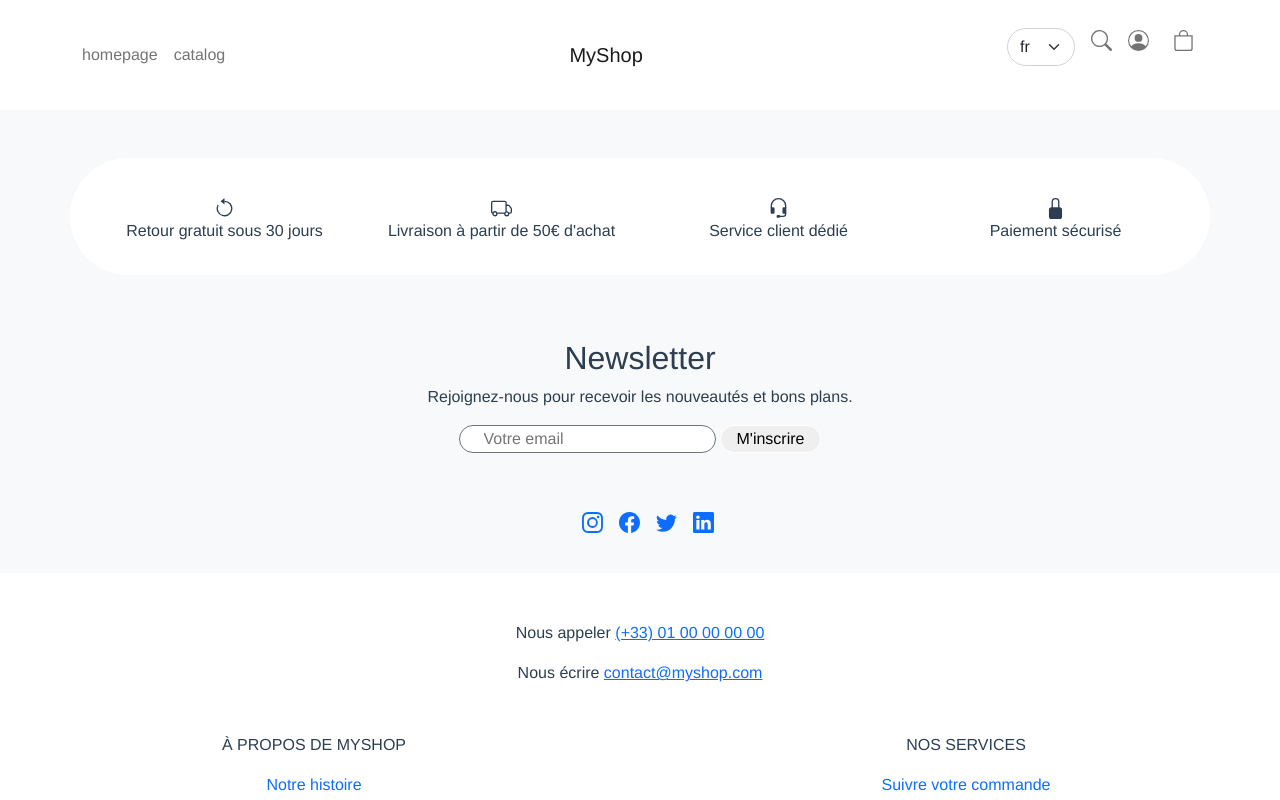
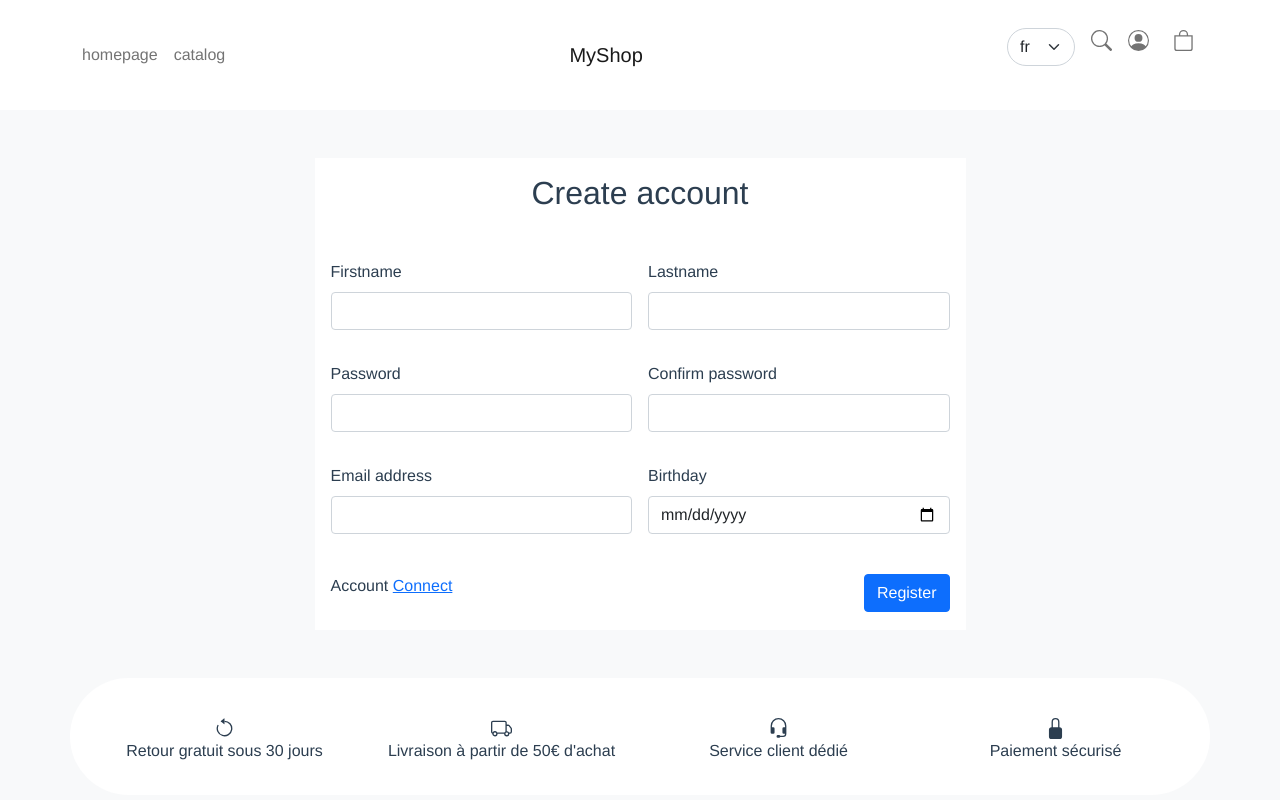
Before and after one commit to tyfannianathaniel/vuejs-eshop, a Vue app: page /register in a window 1280 px wide. Shown: the top 800 px of the page. Built offline with nearby package versions, Linux system fonts and the light colour scheme.

Commit message:
add auth func - WIP

```diff
--- a/src/components/LoginForm.vue
+++ b/src/components/LoginForm.vue
@@ -8,12 +8,12 @@
 
     <form>
       <!-- take a look: https://www.npmjs.com/package/vee-validate -->
-      <div class="mb-3">
+      <div class="mb-3 mx-lg-auto col-lg-6">
         <label for="exampleInputEmail1" class="form-label">{{ t('email address') }}</label>
         <input name="email" type="email" class="form-control" :placeholder="t('email placeholder')" id="exampleInputEmail1" aria-describedby="emailHelp">
         <!-- <div id="emailHelp" class="form-text">We'll never share your email with anyone else.</div> -->
       </div>
-      <div class="mb-3">
+      <div class="mb-3 mx-lg-auto col-lg-6">
         <label for="exampleInputPassword1" class="form-label">{{ t('password') }}</label>
         <input name="password" type="password" placeholder="••••••••" class="form-control" id="exampleInputPassword1">
       </div>
--- a/src/components/SidePanel.vue
+++ b/src/components/SidePanel.vue
@@ -58,7 +58,7 @@ export default {
     return { t }
   },
   computed: {
-    isLoggedIn() { return true}
+    isLoggedIn() { return this.$store.getters['auth/isAuthenticated']}
   }
 }
 </script>
--- a/src/components/SignInForm.vue
+++ b/src/components/SignInForm.vue
@@ -1,13 +1,205 @@
 <template>
-  <p>Sign In Form</p>
+
+  <section class="">
+
+    <div class="p-3 bg-white mx-auto col-lg-7">
+
+      <h2 class="text-center mb-5">{{ t('Create account') }}</h2>
+
+      <p v-if="userExists" class="text-danger">{{ t('user already exists') }}</p>
+
+      <form @submit.prevent="checkForm" id="SignInForm">
+
+        <fieldset class="mb-4 row g-3">
+
+        <!-- FIRSTNAME -->
+          <div class="mb-3 col-md-6">
+            <label class="mb-2" for="firstname">{{ t('Firstname')}}</label>
+            <input class="form-control" type="text" id="firstname" v-model="form.firstname" aria-label="{{ t('Aria firstname')}}">
+            <p v-show="this.errors.firstname" class="text-danger">{{ t('error firstname') }}</p>
+          </div>
+
+        <!-- LASTNAME -->
+          <div class="mb-3 col-md-6">
+            <label class="mb-2" for="lastname">{{ t('Lastname')}}</label>
+            <input class="form-control" type="text" id="lastname" v-model="form.lastname" aria-label="{{ t('Aria lastname')}}">
+            <p v-show="this.errors.lastname" class="text-danger">{{ t('error lastname') }}</p>
+          </div>
+
+        <!-- PASSWORD -->
+          <div class="col-md-6 mb-3">
+            <label class="mb-2" for="password">{{ t('Password')}}</label>
+            <input class="form-control" name="password" v-model="form.password" type="password" aria-label="{{ t('Aria password')}}">
+            <p v-show="this.errors.password" class="text-danger">{{ t('error password') }}</p>
+          </div>
+
+        <!-- PASSWORD CONFIRM -->
+          <div class="col-md-6 mb-3">
+            <label class="mb-2" for="passwordConfirm">{{ t('Confirm password')}}</label>
+            <input class="form-control" name="passwordConfirm" v-model="form.passwordConfirm" type="password" aria-label="{{ t('Aria confirm password')}}">
+            <p v-show="this.errors.passwordConfirm" class="text-danger">{{ t('error password confirm') }}</p>
+          </div>
+
+        <!-- EMAIL -->
+          <div class="col-md-6 mb-3">
+            <label class="mb-2" for="email">{{ t('Email address')}}</label>
+            <input class="form-control" name="email" v-model="form.email" type="email" aria-label="{{ t('Aria email')}}">
+            <p v-show="this.errors.email" class="text-danger">{{ t('error email') }}</p>
+          </div>
+
+        <!-- BIRTHDAY -->
+          <div class="col-md-6 mb-3">
+            <label class="mb-2" for="birthday">{{ t('Birthday')}}</label>
+            <input class="form-control" name="birthday" v-model="form.birthday" type="date" aria-label="{{ t('Aria birthday')}}">
+          </div>
+
+        </fieldset>
+
+        <div class="mb-3 float-end">
+          <button type="submit" class="btn btn-primary">{{ t('Register')}}</button>
+        </div>
+      </form>
+
+        <p>{{ t('Account') }}
+          <router-link to="/login">{{ t('Connect') }}</router-link>
+        </p>
+
+    </div>
+  </section>
 </template>
 
 <script>
+import { useI18n } from 'vue-i18n';
+import { mapActions } from 'vuex'
+
 export default {
+  data(){
+    return {
+      form: {
+        firstname: null,
+        lastname: null,
+        password: null,
+        passwordConfirm: null,
+        email: null,
+        birthday: null
+      },
+      errors:{},
+      userExists: false
+    }
+  },
+  setup() {
+    const { t } = useI18n({
+      inheritLocale: true,
+      useScope: 'local'
+    })
+    return { t }
+  },
+  methods: {
 
+    ...mapActions( 'auth', [
+      'REGISTER',
+    ]),
+
+    checkForm() {
+
+      // ERROR IF EMPTY
+      for (const input in this.form) {
+        if (Object.hasOwnProperty.call(this.form, input)) {
+          this.form[input] ? this.errors[input] = false : this.errors[input] = true
+        }
+      }
+
+      // Validate email (REGEX) return valid.email = bool
+      // Validate password (REGEX) return valid.password = bool
+      // Validate passwordConfirm (match password) return valid.passwordConfirm = bool
+
+      // IF ALL INPUT ARE FILLED
+      // && valid.email === true
+      // && valid.password === true
+      // && valid.passwordConfirm === true
+      // THEN this.register()
+      // (remember birthday is not mandatory)
+
+      if(
+        this.form.firstname &&
+        this.form.lastname &&
+        this.form.password &&
+        this.form.passwordConfirm &&
+        this.form.email
+      ) this.register()
+
+
+    },
+    async register(){
+      try {
+        await this.REGISTER(this.form)
+        this.$router.push({name: 'Home'})
+        this.userExists = false
+      } catch( err ) {
+        this.userExists = true
+      }
+    }
+  }
 }
 </script>
 
-<style>
-
-</style>
+<i18n>
+{
+  "en": {
+    "Birthday": "Birthday",
+    "Create account": "Create an account",
+    "Email address": "Email Address",
+    "Password": "Create a password",
+    "Confirm password": "Confirm password",
+    "Lastname": "Lastname",
+    "Firstname": "Firstname",
+    "Register": "Register",
+    "Aria email": "Enter your email",
+    "Aria password": "Create your password",
+    "Aria confirm password": "Confirm your password",
+    "Aria civility": "Enter your Civility",
+    "Aria lastname": "Enter Your lastname",
+    "Aria firstname": "Enter Your firstname",
+    "Aria address": "Enter Your address",
+    "Aria city": "Enter Your city",
+    "Aria zipcode": "Enter Your zipcode",
+    "Aria country": "Enter Your country",
+    "Account": "Already have an account ? ",
+    "Connect": "Sign in",
+    "error firstname":"Firstname is required",
+    "error lastname":"Lastname is required",
+    "error password":"Password is required",
+    "error password confirm":"Password confirmation is required",
+    "error email":"Email is required",
+    "user already exists": "Oops, this user already exists"
+  },
+  "fr": {
+    "Birthday": "Date de Naissance",
+    "Create account": "Créer un compte",
+    "Email address": "Adresse mail",
+    "Password": "Mot de passe",
+    "Confirm password": "Confirmation du mot de passe",
+    "Lastname": "Nom",
+    "Firstname": "Prénom",
+    "Register": "Enregistrer",
+    "Aria email": "Entrez votre adresse email",
+    "Aria password": "Créez votre mot de passe",
+    "Aria confirm password": "Confirmez votre mot de passe",
+    "Aria civility": "Entrez votre Civilité",
+    "Aria lastname": "Entrez Votre nom",
+    "Aria firstname": "Entrez Votre prénom",
+    "Aria address": "Entrez Votre adresse",
+    "Aria city": "Entrez Votre ville",
+    "Aria zipcode": "Entrez Votre code postal",
+    "Aria country": "Entrez Votre pays",
+    "Account": "Vous avez déjà un compte ? ",
+    "Connect": "Connectez vous",
+    "error firstname":"Le prénom est requis",
+    "error lastname":"Le nom est requis",
+    "error password":"Le mot de passe est requis",
+    "error password confirm":"Ne correspond pas au mot de passe",
+    "error email":"Une adresse mail valide est requise",
+    "user already exists": "Oups, cet utilisateur existe déjà"
+  }
+}
+</i18n>
--- a/src/components/SignInFormGoto.vue
+++ b/src/components/SignInFormGoto.vue
@@ -3,7 +3,7 @@
 
     <div class="pb-4">
       <div class="lead w-100">{{ t("don't have an account yet") }}</div>
-      <button @click="displaySignIn" type="button" class="my-3 btn btn-primary">{{ t('create an account') }}</button>
+      <router-link to="/register" data-bs-dismiss="offcanvas" @click="displaySignIn" type="button" class="my-3 btn btn-primary">{{ t('create an account') }}</router-link>
     </div>
 
   </div>
--- a/src/main.js
+++ b/src/main.js
@@ -5,7 +5,7 @@ import store from './store'
 import axios from 'axios';
 
 axios.defaults.withCredentials = true
-axios.defaults.baseURL = 'localhost:3000'
+axios.defaults.baseURL = 'http://localhost:3000'
 
 // Bootstrap 5
 import "bootstrap/dist/css/bootstrap.min.css";
--- a/src/router/index.js
+++ b/src/router/index.js
@@ -64,10 +64,10 @@ const routes = [
   {
     path: '/login',
     name: 'Login',
-    component: () => import('@/components/LoginForm.vue'),
+    component: () => import('@/views/Login.vue'),
     beforeEnter: (to, from, next) => {
       if (to.name !== 'Login' && !isAuthenticated) next({ name: 'Login' })
-      else next('/')
+      else next()
     }
   },
   {
@@ -82,6 +82,11 @@ const routes = [
     // this generates a separate chunk (about.[hash].js) for this route
     // which is lazy-loaded when the route is visited.
     component: () => import(/* webpackChunkName: "about" */ '../views/About.vue')
+  },
+  {
+    path: '/register',
+    name: 'SignIn',
+    component: () => import('@/views/Signin.vue')
   }
 ]
 
--- a/src/store/modules/auth.js
+++ b/src/store/modules/auth.js
@@ -1,7 +1,7 @@
 import axios from 'axios'
 
 const state = {
-  user: true,
+  user: null,
 }
 
 // ---------------------------
@@ -17,7 +17,7 @@ const actions = {
 
   async REGISTER( {dispatch}, form ) {
 
-    await axios.post('register', form)
+    await axios.post('customer', form)
     const UserForm = new FormData()
     UserForm.append('username', form.username)
     UserForm.append('password', form.password)
--- a/src/views/Login.vue
+++ b/src/views/Login.vue
@@ -1,10 +1,16 @@
 <template>
-
+  <LoginForm/>
 </template>
 
 <script>
+import LoginForm from '@/components/LoginForm.vue'
+import { useI18n } from 'vue-i18n';
+
 export default {
   name: "LogIn",
+  components: {
+    LoginForm
+  },
   setup() {
 
     const { t } = useI18n({
--- a/src/views/Signin.vue
+++ b/src/views/Signin.vue
@@ -1,10 +1,16 @@
 <template>
-
+  <SignInForm/>
 </template>
 
 <script>
+import SignInForm from '@/components/SignInForm.vue'
+import { useI18n } from 'vue-i18n';
+
 export default {
-  name: "SignIn",
+  name: "LogIn",
+  components: {
+    SignInForm
+  },
   setup() {
 
     const { t } = useI18n({
```
